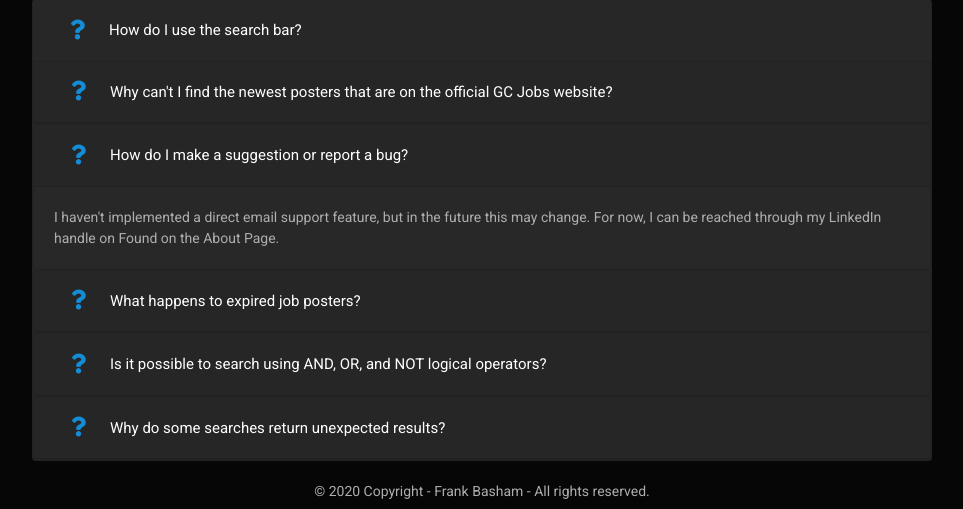
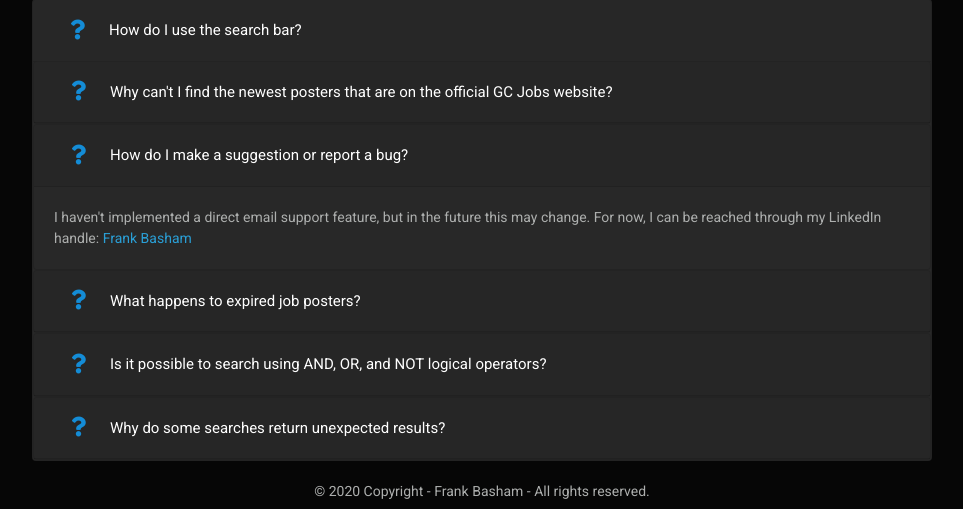
Before and after one commit to Fbasham/gcjobs, a Flask app: page /help in a window 1280 px wide, after a click on "How do I make a suggestion or report a bug?". Shown: the part 144-653 px from the top of the page, without its empty margins (158-1121 px from the left). Run offline with Flask 2, Linux system fonts and the light colour scheme; some libraries are stand-ins or nearby versions.

Commit message:
Update help.html

```diff
--- a/templates/help.html
+++ b/templates/help.html
@@ -60,8 +60,8 @@
         <div id="collapseFour2" class="collapse" aria-labelledby="headingFour2"
           data-parent="#accordion">
           <div class="card-body">
-            I haven't implemented a direct email support feature, but in the future this may change.  For now, I can be reached through my LinkedIn handle on
-            Found on the About Page.
+            I haven't implemented a direct email support feature, but in the future this may change.  For now, I can be reached through my LinkedIn handle:
+            <a href="https://ca.linkedin.com/in/frank-basham" target="_blank">Frank Basham</a>
           </div>
         </div>
       </div>
```
